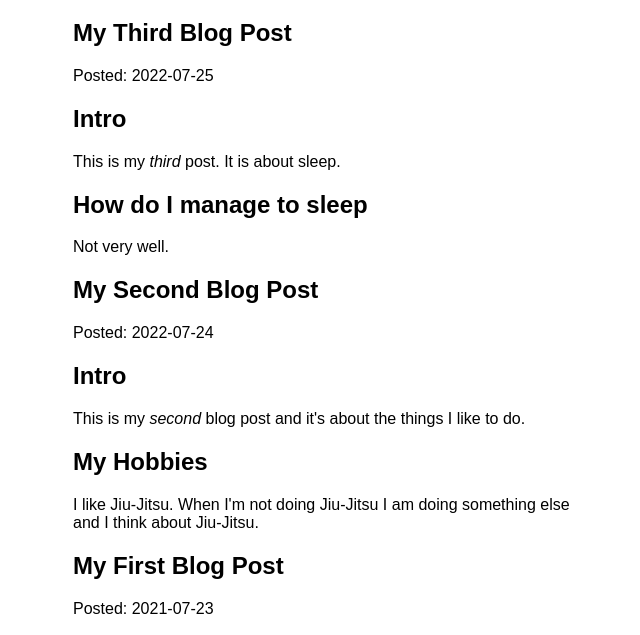
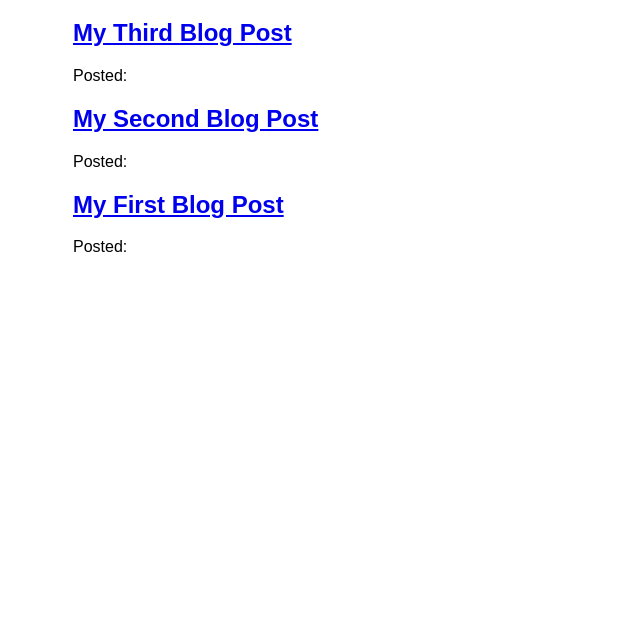
Before and after one commit to color-theory-github/color-theory-website, a Gatsby site: page /blog in a window 1280 px wide. Shown: the part 157-792 px from the top of the page, without its empty margins (317-957 px from the left). Built offline with nearby package versions, Linux system fonts and the light colour scheme; Gatsby itself is replaced by a stand-in of ours.

Commit message:
Finished the 6th tutorial

```diff
--- a/src/pages/blog.js
+++ b/src/pages/blog/index.js
@@ -1,16 +1,17 @@
 import * as React from "react";
-import { graphql } from "gatsby";
-import { MDXRenderer } from "gatsby-plugin-mdx";
-import Layout from "../components/layout";
+import { Link, graphql } from "gatsby";
+import Layout from "../../components/layout";
 
 const BlogPage = ({ data }) => {
+  console.log();
   return (
     <Layout pageTitle="My Blog Posts">
       {data.allMdx.nodes.map((node) => (
         <article key={node.id}>
-          <h2>{node.frontmatter.title}</h2>
-          <p>Posted: {node.frontmatter.datePublished}</p>
-          <MDXRenderer>{node.body}</MDXRenderer>
+          <h2>
+            <Link to={`/blog/${node.slug}`}>{node.frontmatter.title}</Link>
+          </h2>
+          <p>Posted: {node.frontmatter.date}</p>
         </article>
       ))}
     </Layout>
@@ -26,7 +27,7 @@ export const query = graphql`
           title
         }
         id
-        body
+        slug
       }
     }
   }
```
Also changed, not shown: src/pages/blog/{mdx.slug}.js (added, +12 -0 lines).
